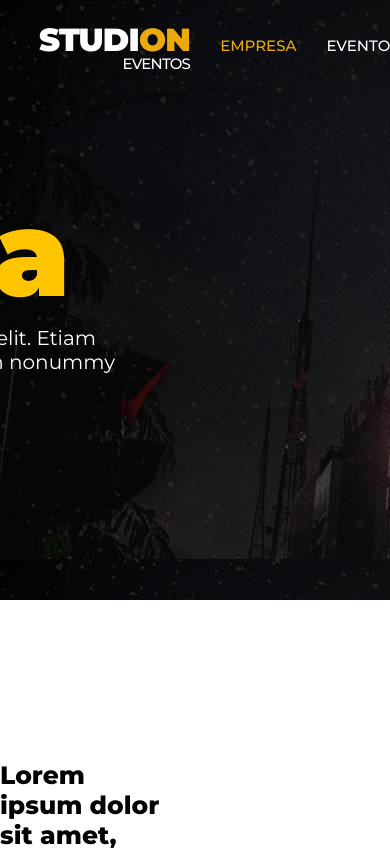
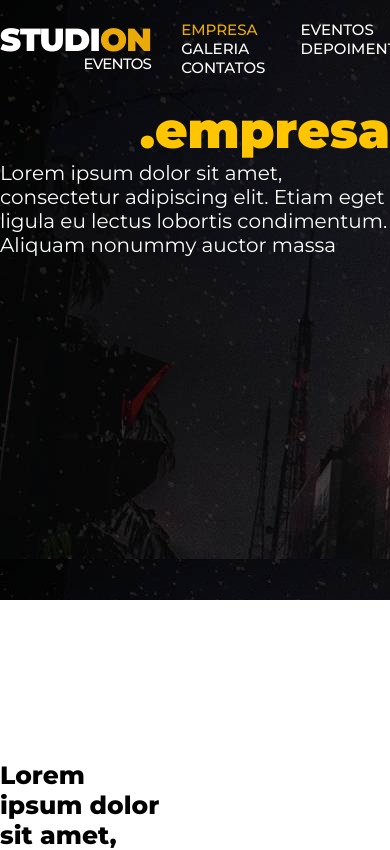
Before and after one commit to JeffGaspar07/Studion, a website: page src/index.html in a window 390 px wide. Shown: the top 850 px of the page. Drawn offline with Linux system fonts and the light colour scheme.

Commit message:
novas alterações

```diff
--- a/src/css/_base.css
+++ b/src/css/_base.css
@@ -3,8 +3,15 @@
     margin: 0;
     padding: 0;
     font-family: Montserrat;
+    box-sizing: border-box;
 }
 
 html {
     font-size: 62.5%;
 }
+
+/* .container {
+    max-width: 115rem;
+    width: 100%;
+    margin: 0 auto;
+} */
--- a/src/css/_header.css
+++ b/src/css/_header.css
@@ -2,7 +2,6 @@ header {
     background: url("../images/header.jpg"), lightgray 50% / cover no-repeat;
     width: 100%;
     height: 60rem;
-    margin-top: -9rem;
     display: flex;
     flex-direction: column;
     align-items: end;
@@ -11,16 +10,26 @@ header {
 header > h2 {
     color: var(--color-secondary);
     font-size: 12rem;
+    margin-top: 10rem;
     font-weight: 900;
-    margin-top: 18rem;
-    margin-right: 32rem;
 }
 
 header > p {
     color: var(--text-primary);
     font-size: 2rem;
     font-weight: 400;
-    width: 64.5rem;
-    height: 6.7rem;
-    margin-right: 27rem;
+    width: 100%;
+    max-width: 64.5rem;
 }
+
+@media screen and (max-width: 820px) {
+    header > h2 {
+        font-size: 8rem;
+    }
+}
+
+@media screen and (max-width: 390px) {
+    header > h2 {
+        font-size: 5rem;
+    }
+}
--- a/src/css/_nav.css
+++ b/src/css/_nav.css
@@ -1,10 +1,12 @@
 nav {
-    width: 80%;
+    max-width: 115rem;
+    width: 100%;
     margin: 2rem auto;
     display: flex;
-    font-size: 10px;
-    justify-content: space-around;
-    background-color: #999;
+    justify-content: space-between;
+    position: absolute;
+    left: 50%;
+    transform: translateX(-50%);
 }
 
 h1{
@@ -30,11 +32,12 @@ h1{
     text-transform: uppercase;
 }
 
-ul {
-    display: flex;
+nav ul {
+    width: 100%;
+    display: grid;
     list-style: none;
-    height: 5rem;
     align-items: center;
+    grid-template-columns: repeat(auto-fit, minmax(10rem, 1fr));
 }
 
 a {
@@ -54,3 +57,15 @@ a:hover {
 .selected {
     color: var(--color-primary);
 }
+
+@media screen and (max-width: 820px) {
+    header > h2 {
+        font-size: 8rem;
+    }
+}
+
+@media screen and (max-width: 390px) {
+    header > h2 {
+        font-size: 5rem;
+    }
+}
--- a/src/css/home.css
+++ b/src/css/home.css
@@ -20,7 +20,7 @@
 }
 
 .section1 > div {
-    background: url("../images/linhas.svg") center no-repeat;
+    background: url("../images/retangulos.svg") center no-repeat;
 }
 
 .pessoa {
--- a/src/index.html
+++ b/src/index.html
@@ -32,13 +32,13 @@
         </ul>
     </nav>
 
-    <header>
+    <header class="container">
         <h2>.empresa</h2>
         <p>Lorem ipsum dolor sit amet, consectetur adipiscing elit. Etiam eget ligula eu lectus lobortis condimentum. Aliquam nonummy auctor massa</p>
     </header>
 
     <main>
-        <section class="section1">
+        <section class="container section1">
             <h4>
                 Lorem ipsum dolor sit amet, consectetur adipiscing elit.
                 <small>
@@ -52,18 +52,18 @@
             </div>
         </section>
 
-        <section class="section2">
+        <section class="container section2">
             <h4>Quem Confia no nosso trabalho</h4>
             <img src="./images/logos 1.png" alt="logos de empresas parceiras">
         </section>
 
-        <section class="section3">
+        <section class="container section3">
             <img src="./images/Video.jpg" alt="pessoa sentada na sacada de um predio olhando a vista ">
         </section>
     </main>
 
     <footer>
-        <div>
+        <div class="container">
         <h2>
             Studi<span class="accent">on</span>
             <span class="subtitle ">Eventos</span>
@@ -96,7 +96,7 @@
             </ul>
         </div>
         <hr/>
-        <p>Studi<span>on</span> - Todos os direitos reservados</p>
+        <p class="container">Studi<span>on</span> - Todos os direitos reservados</p>
     </footer>
 </body>
 </html>
```
